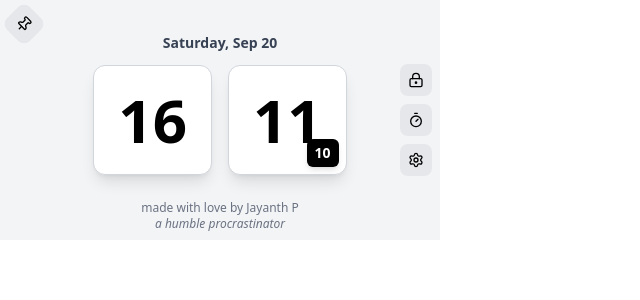
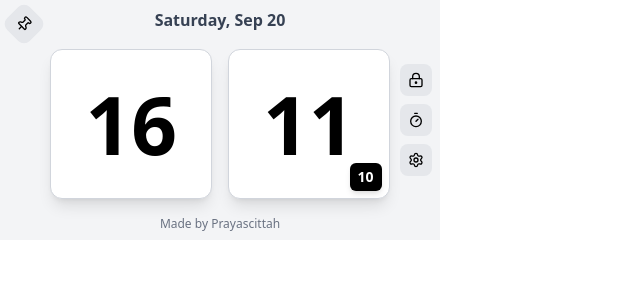
Before and after one commit to prayascittah/extension_playground, a React (Vite) app in the folder the-extension/: page / in a window 1280 px wide. Shown: the top 300 px of the page, without its empty margins (0-640 px from the left). Built offline with nearby package versions, Linux system fonts and the light colour scheme.

Commit message:
Finalise the front page - UI

```diff
--- a/the-extension/src/components/DateHeader.jsx
+++ b/the-extension/src/components/DateHeader.jsx
@@ -1,6 +1,6 @@
 function DateHeader({ time }) {
   return (
-    <div className="text-gray-700 text-sm mb-3 font-bold text-center">
+    <div className="text-gray-700 text-base font-bold text-center">
       {time.toLocaleDateString("en-US", {
         weekday: "long",
         month: "short",
--- a/the-extension/src/components/MiddleSection.jsx
+++ b/the-extension/src/components/MiddleSection.jsx
@@ -5,10 +5,8 @@ import Signature from "./Signature";
 function MiddleSection({ time }) {
   return (
     <div className="flex-1 flex flex-col justify-between items-center">
-      <div></div> {/* Spacer */}
-
+      <DateHeader time={time} />
       <div className="flex flex-col items-center">
-        <DateHeader time={time} />
         <ClockDisplay time={time} />
       </div>
 
--- a/the-extension/src/components/Signature.jsx
+++ b/the-extension/src/components/Signature.jsx
@@ -1,8 +1,10 @@
+import { HandHeart } from "lucide-react";
 function Signature() {
   return (
-    <div className="text-xs text-gray-500 text-center">
-      made with love by Jayanth P<br />
-      <span className="italic">a humble procrastinator</span>
+    <div>
+      <div className="text-xs text-gray-500 flex items-center justify-center">
+        Made by Prayascittah
+      </div>
     </div>
   );
 }
--- a/the-extension/src/components/TimeBox.jsx
+++ b/the-extension/src/components/TimeBox.jsx
@@ -1,12 +1,14 @@
 function TimeBox({ value, size = "large" }) {
   const sizeClasses = {
-    large: "text-6xl p-6",
-    small: "text-sm px-2 py-1"
+    large: "text-[80px] p-[34px]",
+    small: "text-sm px-2 py-1",
   };
 
   return (
-    <div className="bg-white rounded-xl shadow-lg border border-gray-300 relative">
-      <div className={`font-bold text-black tabular-nums leading-none ${sizeClasses[size]}`}>
+    <div className="bg-white rounded-xl shadow-lg border border-gray-300 relative ">
+      <div
+        className={`font-bold text-black tabular-nums leading-none ${sizeClasses[size]}`}
+      >
         {value.toString().padStart(2, "0")}
       </div>
     </div>
```
